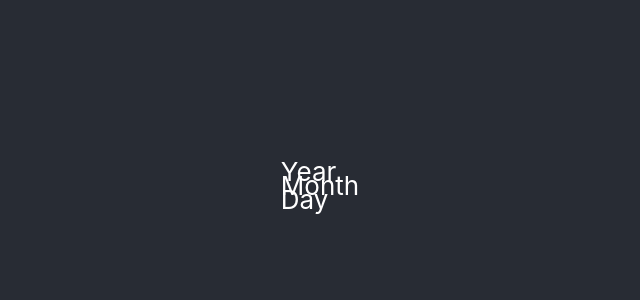
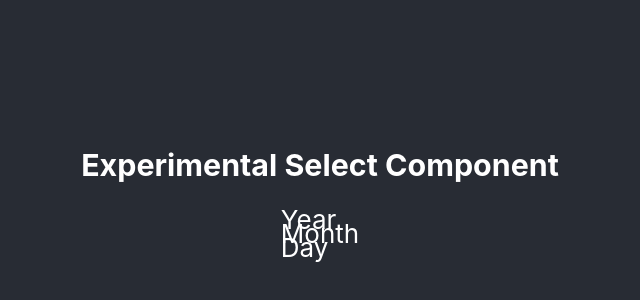
Before and after one commit to skylerlee/fancy-select, a React (Create React App) app: page / in a window 1280 px wide. Shown: the part 214-514 px from the top of the page, without its empty margins (320-960 px from the left). Built offline with nearby package versions, Linux system fonts and the light colour scheme.

Commit message:
feat: add desc

```diff
--- a/src/App.js
+++ b/src/App.js
@@ -4,12 +4,15 @@ import './App.css';
 function App() {
   return (
     <div className="App">
+      <h3>Experimental Select Component</h3>
       <article>
-        <FancySelect options={[
-          { label: 'Year', value: 'y' },
-          { label: 'Month', value: 'm' },
-          { label: 'Day', value: 'd' },
-        ]} />
+        <FancySelect
+          options={[
+            { label: 'Year', value: 'y' },
+            { label: 'Month', value: 'm' },
+            { label: 'Day', value: 'd' },
+          ]}
+        />
       </article>
     </div>
   );
```
